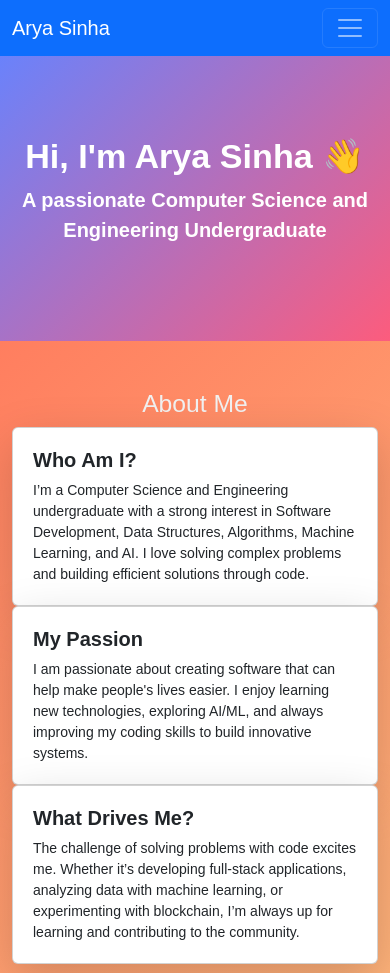
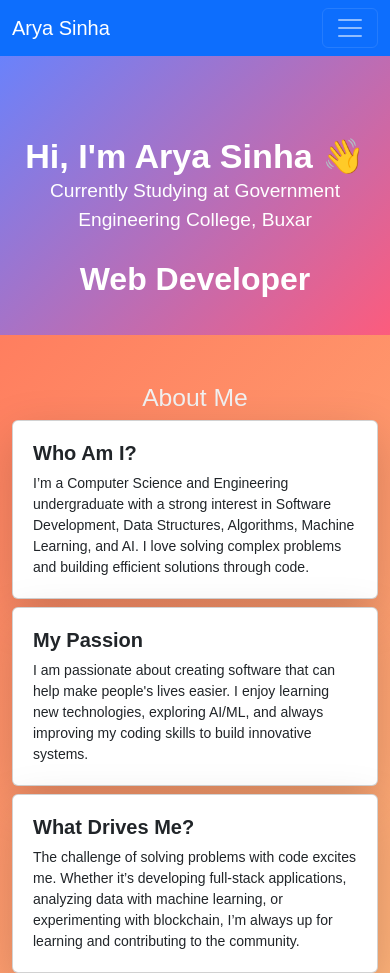
Before and after one commit to aryaasinha/aryaasinha.github.io, a plain HTML site: page index.html in a window 390 px wide. Shown: the top 973 px of the page. Drawn offline with nearby package versions, Linux system fonts and the light colour scheme.

Commit message:
Update index.html

```diff
--- a/index.html
+++ b/index.html
@@ -16,10 +16,32 @@
       background: linear-gradient(135deg, #6a82fb, #fc5c7d);
       color: white;
       padding: 80px 0;
+      position: relative;
+      overflow: hidden;
     }
 
     header h1 {
+      margin: 0;
       font-weight: bold;
+    }
+    .current-status {
+      font-size: 1.2rem;
+      margin-bottom: 20px;
+    }
+
+    .slider-text {
+      font-size: 2rem;
+      font-weight: bold;
+      text-align: center;
+      opacity: 0;
+      transition: opacity 1s ease-in-out;
+      position: absolute;
+      width: 100%;
+      left: 0;
+    }
+
+    .active {
+      opacity: 1;
     }
 
     section {
@@ -32,12 +54,12 @@
     }
 
     section#skills {
-      background: linear-gradient(135deg, #6a11cb, #2575fc);
+      background: linear-gradient(160deg, #0bbc2e, #00408c);
       color: white;
     }
 
     section#projects {
-      background: linear-gradient(135deg, #00c6ff, #0072ff);
+      background: linear-gradient(8deg, #00408c, #0072ff);
       color: white;
     }
 
@@ -144,7 +166,12 @@
   <header class="text-white text-center">
     <div class="container">
       <h1 class="display-4 fw-bold">Hi, I'm Arya Sinha 👋</h1>
-      <p class="lead">A passionate Computer Science and Engineering Undergraduate</p>
+      <p class="current-status">Currently Studying at Government Engineering College, Buxar</p>
+      <div class="slider-text-container">
+        <div class="slider-text active">CSE Undergraduate</div>
+        <div class="slider-text">Web Developer</div>
+        <div class="slider-text">Passionate Coder</div>
+      </div>
     </div>
   </header>
 
@@ -153,7 +180,7 @@
     <div class="container text-dark">
       <h2 class="text-center">About Me</h2>
       <div class="row">
-        <div class="col-md-4">
+        <div class="col-md-4 mb-2">
           <div class="card shadow-lg">
             <div class="card-body">
               <h5 class="card-title">Who Am I?</h5>
@@ -161,7 +188,7 @@
             </div>
           </div>
         </div>
-        <div class="col-md-4">
+        <div class="col-md-4 mb-2">
           <div class="card shadow-lg">
             <div class="card-body">
               <h5 class="card-title">My Passion</h5>
@@ -288,11 +315,26 @@
 
   <!-- Footer -->
   <footer class="bg-dark text-white text-center py-3">
-    <p>&copy; 2024 Arya Sinha. All Rights Reserved.</p>
+    <p>© 2024 Arya Sinha. All Rights Reserved.</p>
   </footer>
 
   <!-- Bootstrap JS -->
   <script src="https://cdn.jsdelivr.net/npm/@popperjs/core@2.11.6/dist/umd/popper.min.js"></script>
   <script src="https://cdn.jsdelivr.net/npm/bootstrap@5.3.0-alpha1/dist/js/bootstrap.min.js"></script>
+
+  <!-- JavaScript for Sliding Text -->
+  <script>
+    const texts = document.querySelectorAll('.slider-text');
+    let currentIndex = 0;
+
+    function changeText() {
+      texts[currentIndex].classList.remove('active');
+      currentIndex = (currentIndex + 1) % texts.length; // Loop through the texts
+      texts[currentIndex].classList.add('active');
+    }
+
+    // Change text every 3 seconds
+    setInterval(changeText, 3000);
+  </script>
 </body>
 </html>
```
